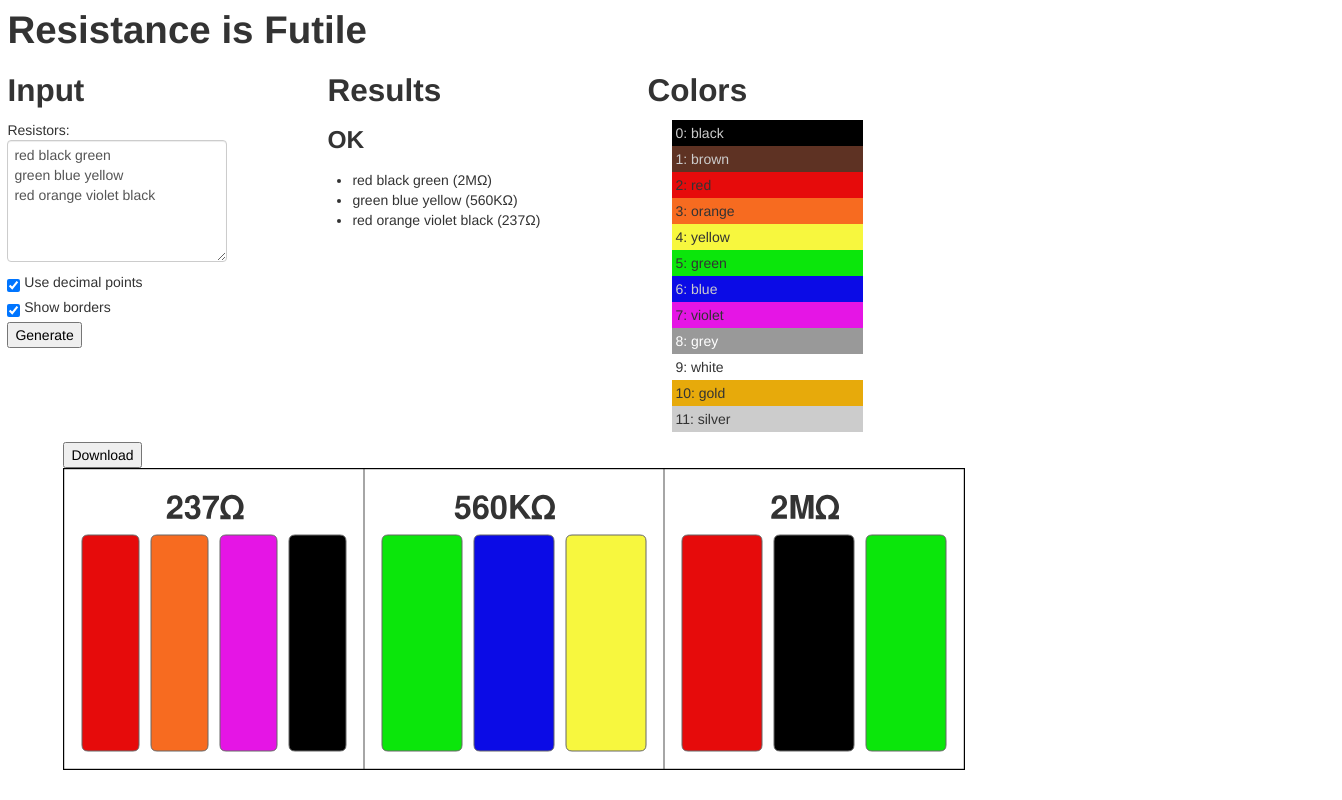
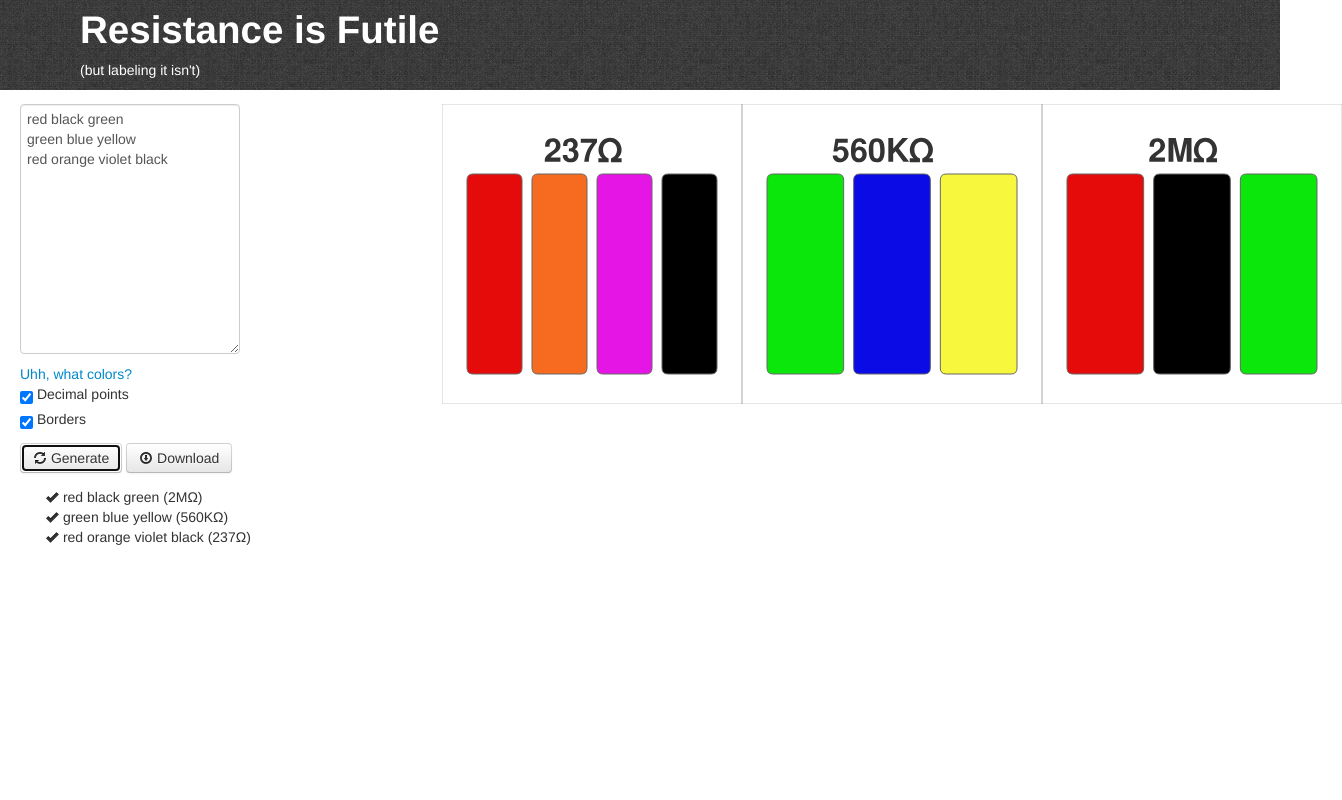
Before and after one commit to rawg/resistor-labels, a plain HTML site: page index.html in a window 1280 px wide. Both pictures are taken after a click on the button "Generate". Shown: the whole page, 1342 px wide, since content can reach past the window. Drawn offline with Linux system fonts and the light colour scheme.

Commit message:
Tweaked look and feel

```diff
--- a/index.html
+++ b/index.html
@@ -4,68 +4,99 @@
     <title>Resistor Reader and Labeler</title>
     <link href="css/bootstrap.min.css" rel="stylesheet" media="screen">
 		<style type="text/css">
-			body {
-				margin: 1ex;
+			#ColorRef ul {
+				width: 100%;
+				text-align: center;
 			}
 			#ColorRef li {
-				padding: 3px;
-				width: 25ex;
+				padding: 5px;
+				width: 90%;
 				list-style: none;
-			}
-			#Labels {
-				border: 1px solid #000;
-				padding: 0px;
+				text-align: center;
 			}
 			#Ghost {
 				display: none;
 			}
-			#Container {
-				margin-left: 4em;
-			}
 			#Input {
 				display: block;
-				height: 8em;
 			}
-			.err {
+			#ErrorChecking li {
+				list-style: none;
+			}
+			#ButtonRow {
+				margin-top: 1em;
+				margin-bottom: 1em;
+			}
+			#Title {
+				background-color: #000000;
+				color: #ffffff;
+				background-image: url("img/wild_oliva.png");
+				background-repeat: repeat-x;
+				margin-bottom: 1em;
+			}
+			.feedback-error {
 				color: red;
+			}
+			li .feedback-error {
 				font-weight: bold;
 				text-decoration: line-through;
 			}
 		</style>
   </head>
   <body>
+    <div class="row" id="Title">
+			<div class="span10 offset1">
 			<h1>Resistance is Futile</h1>
+			<p>(but labeling it isn't)</p>
+			</div>
+		</div>
 
-		<div class="row">
+
+		<div class="container-fluid">
+			<div class="row-fluid">
 				<div class="span4">
-				<h2>Input</h2>
-				<label>Resistors: <textarea id="Input">
+					<textarea id="Input" rows="12">
 red black green
 green blue yellow
 red orange violet black
-				</textarea></label>
-				<label><input type="checkbox" id="UseDecimal" checked="checked" /> Use decimal points</label>
-				<label><input type="checkbox" id="ShowBorder" checked="checked" /> Show borders</label>
-				<button id="Generate">Generate</button>
+					</textarea>
+
+					<a href="#ColorListModal" role="button" data-toggle="modal">Uhh, what colors?</a>
+
+					<label><input type="checkbox" id="UseDecimal" checked="checked" /> Decimal points</label>
+					<label><input type="checkbox" id="ShowBorder" checked="checked" /> Borders</label>
+
+					<div id="ButtonRow">
+						<button id="Generate" class="btn"><i class="icon-refresh"></i> Generate</button>
+						<button id="Save" class="btn" disabled="disabled"><i class="icon-download"></i> Download</button>
 					</div>
 
-			<div class="span4">
-				<h2>Results</h2>
-				<h3 id="Status"></h3>
 					<ul id="ErrorChecking"></ul>
 				</div>
 
-			<div id="ColorRef" class="span4">
-				<h2>Colors </h2>
-				<ul></ul>
+				<div class="span8">
+					<canvas id="Labels" width="400" height="300"></canvas>
 				</div>
 
 			</div>
 
-		<div id="Container">
-			<button id="Save">Download</button>
-			<canvas id="Labels" width="400" height="300"></canvas>
+			<!-- List of available colors -->
+			<div class="modal hide fade" id="ColorListModal">
+			  <div class="modal-header">
+			    <button type="button" class="close" data-dismiss="modal" aria-hidden="true">&times;</button>
+			    <h3>Available Colors</h3>
 			  </div>
+			  <div class="modal-body text-center" id="ColorRef">
+					<!-- populated via JS -->
+			    <ul></ul>
+			  </div>
+			  <div class="modal-footer">
+			    <a href="#" data-dismiss="modal" class="btn btn-primary">Close</a>
+			  </div>
+			</div>
+
+		</div>
+
 		<canvas id="Ghost" width="1" height="1"></canvas>
 		<script src="js/fabric-0.9.15.min.js"></script>
 		<script src="js/jquery-1.9.0.js"></script>
--- a/js/resistance.js
+++ b/js/resistance.js
@@ -89,7 +89,8 @@
 
   var Label = {
     size: 300,
-    margin: 12,
+    margin: 20,
+    spacing: 10,
     useDecimals: true,
     showBorders: true,
     ohms: "\u03A9", // Ω, preferred over \u2126,
@@ -107,17 +108,17 @@
           "top": 0,
           "left": 0,
           "strokeWidth": 0.5,
-          "stroke": "#333",
+          "stroke": "#999999",
           "fill": "rgba(255,255,255,0)"
         }));
       }
 
       for (var i = 0; i < resistance.bands.length; i++) {
         group.add(new fabric.Rect({
-          "width": bandWidth - Label.margin,
+          "width": bandWidth - Label.spacing,
           "height": Label.bandHeight,
-          "top": Label.bandHeight / 2 - (Label.size - Label.bandHeight),
-          "left": i * bandWidth + (bandWidth / 2) - (Label.size / 2) + Label.margin,
+          "top": Label.bandHeight / 2 - (Label.size - Label.bandHeight - Label.margin),
+          "left": (Label.size / 2 * -1) + (bandWidth * i) + Label.margin + bandWidth / 2,
           "rx": 6,
           "ry": 6,
           "fill": Colors.getByName(resistance.bands[i]),
@@ -152,7 +153,7 @@
     jq: null,
     row: 0,
     col: 0,
-    maxColumns: 8,
+    maxColumns: 7,
 
     addLabel: function (label) {
       // Increase width while adding to first row
@@ -263,7 +264,6 @@
 
     var $ref = $("#ColorRef ul"),
       $err = $("#ErrorChecking"),
-      $errStatus = $("#Status"),
       $showBorders = $("#ShowBorder"),
       $decimals = $("#UseDecimal");
 
@@ -285,6 +285,7 @@
 
     $("#Generate").click(function () {
       $err.html("");
+      $("#Save").attr("disabled", false);
       Canvas.row = 0;
       Canvas.col = 0;
       Canvas.fabric.clear().renderAll();
@@ -292,6 +293,8 @@
       var isValid = true,
         resistances = [],
         entries = $("#Input").val()
+          .toLowerCase()              // Convert to lower case
+          .replace(/[^a-z\s]/g, " ")  // Remove commas and other undesirables
           .replace(/\r/g, "\n")       // Remove any line breaks from less privileged platforms
           .replace(/[\n]{2,}/g, "\n") // Reduce successive line breaks
           .replace(/[\s]{2,}/g, " ")  // Reduce successive white space
@@ -300,7 +303,9 @@
 
       // Error checking
       for (var i in entries) {
-        var out = "<li>";
+        var out = "",
+          isValidRow = true;
+
         entries[i] = entries[i].split(/[\s]+/);
 
         for (var n in entries[i]) {
@@ -308,22 +313,29 @@
             out += entries[i][n] + " ";
           } else {
             isValid = false;
-            out += '<span class="err">' + entries[i][n] + "</span> ";
+            isValidRow = false;
+            out += '<span class="feedback-error">' + entries[i][n] + "</span> ";
           }
         }
 
         try {
           resistances[i] = new Resistance(entries[i]);
-          if (typeof resistances[i].ohms === 'number') {
+          if (isValidRow) {
             out += "(" + resistances[i].label + ")";
           }
+
         } catch (e) {
           // do nothing; we have other error handling
           continue;
         }
 
-        out += "</li>";
-        $err.append(out);
+        if (isValidRow) {
+          out = '<i class="icon-ok"></i> ' + out;
+        } else {
+          out = '<i class="icon-remove"></i> ' + out;
+        }
+
+        $err.append("<li>" + out + "</li>");
 
       }
 
@@ -331,17 +343,15 @@
 
       // Rendering
       if (isValid) {
-        $errStatus.html("OK");
         var last = null;
 
         for (var i in resistances) {
+          // Dedupe and add to canvas
           if (last == null || !resistances[i].equals(last)) {
             Canvas.addLabel(Label.create(resistances[i]));
             last = resistances[i];
           }
         }
-      } else {
-        $errStatus.html("Error!");
       }
 
     });
```
Also changed, not shown: img/wild_oliva.png (added). Lines whose indentation alone changed are shown as unchanged.
